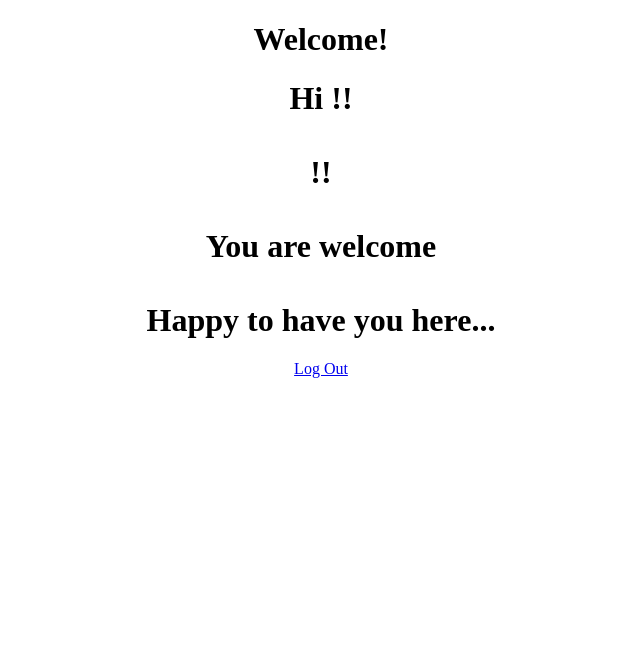
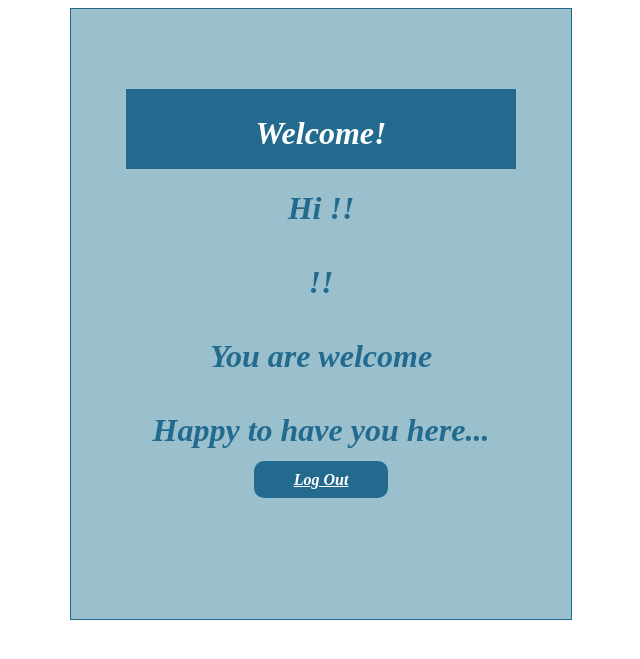
Before and after one commit to KingBash007/UserLoGiN, a Python web app: template Template/index.html in a window 1280 px wide. Shown: the top 659 px of the page, without its empty margins (319-959 px from the left). Run offline with Jinja, Linux system fonts and the light colour scheme; the template is opened without the code that fills it, so the values that code supplies are empty.

Commit message:
First commit

```diff
--- a/Static/style.css
+++ b/Static/style.css
@@ -0,0 +1,50 @@
+.header{
+    padding: 5px 120px;
+    width: 150px;
+    height: 70px;
+    background-color: #236B8E;
+}
+
+.border{
+    padding: 80px 50px;
+    width: 400px;
+    height: 450px;
+    border: 1px solid #236B8E;
+    border-radius: 0px;
+    background-color: #9AC0CD;
+}
+
+.btn {
+    padding: 10px 40px;
+    background-color: #236B8E;
+    color: #FFFFFF;
+    font-style: oblique;
+    font-weight: bold;
+    border-radius: 10px;
+}
+
+.textbox{
+    padding: 10px 40px;
+    background-color: #236B8E;
+    color: #FFFFFF;
+    border-radius: 10px;
+}
+
+::placeholder {
+    color: #FFFFFF;
+    opacity: 1;
+    font-style: oblique;
+    font-weight: bold;
+}
+
+.word{
+    color: #FFFFFF;
+    font-style: oblique;
+    font-weight: bold;
+}
+
+.bottom{
+    color: #236B8E;
+    font-style: oblique;
+    font-weight: bold;
+}
--- a/Template/index.html
+++ b/Template/index.html
@@ -1,10 +1,8 @@
 <!DOCTYPE html>
 <html lang="en">
 <head>
-    <meta charset="UTF-8">
-    <meta name="viewport" content="width=device-width, initial-scale=1.0">
     <title>Index</title>
-    <link>
+    <link rel="stylesheet" type="text/css" href="static/style.css"></link>
 </head>
 <body>
     <div align="center">
```
Also changed, not shown: Template/logIn.html (+25 -0 lines), Template/registration.html (+27 -0 lines), main.py (+47 -0 lines).
